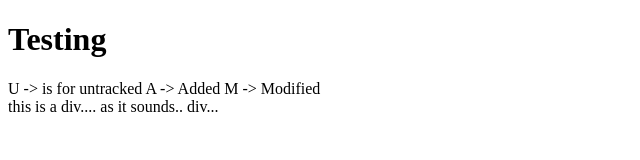
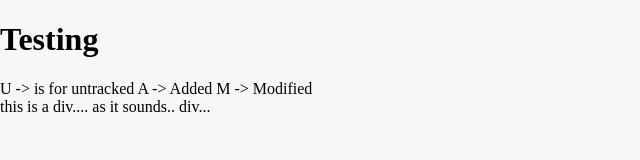
Before and after one commit to 4GeeksAcademy/EU-PT-13-Javier-Git_Example, a plain HTML site: page index.html in a window 1280 px wide. Shown: the whole page, without its empty margins (0-640 px from the left). Drawn offline with Linux system fonts and the light colour scheme.

Commit message:
style created with basic body properties

```diff
--- a/index.html
+++ b/index.html
@@ -3,6 +3,7 @@
 <head>
     <meta charset="UTF-8">
     <meta name="viewport" content="width=device-width, initial-scale=1.0">
+    <link rel="stylesheet" href="style.css">
     <title>Testing Git</title>
 </head>
 <body>
--- /dev/null
+++ b/style.css
@@ -0,0 +1,6 @@
+body{
+    margin: 0;
+    padding: 0;
+    font-size: 16px;
+    background-color: #f7f7f7;
+}
```
